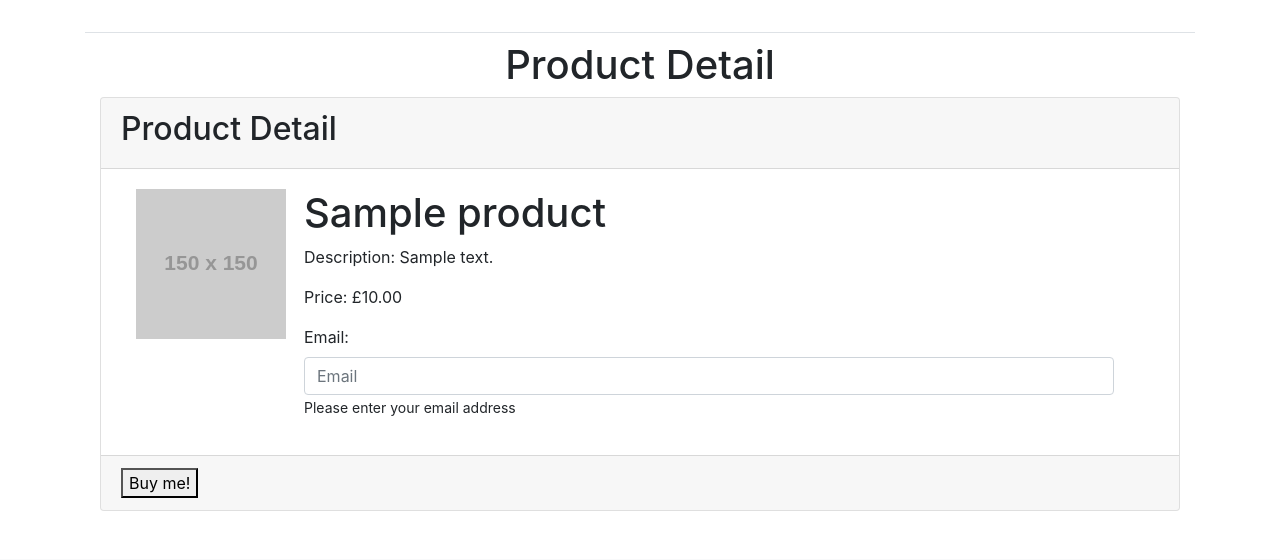
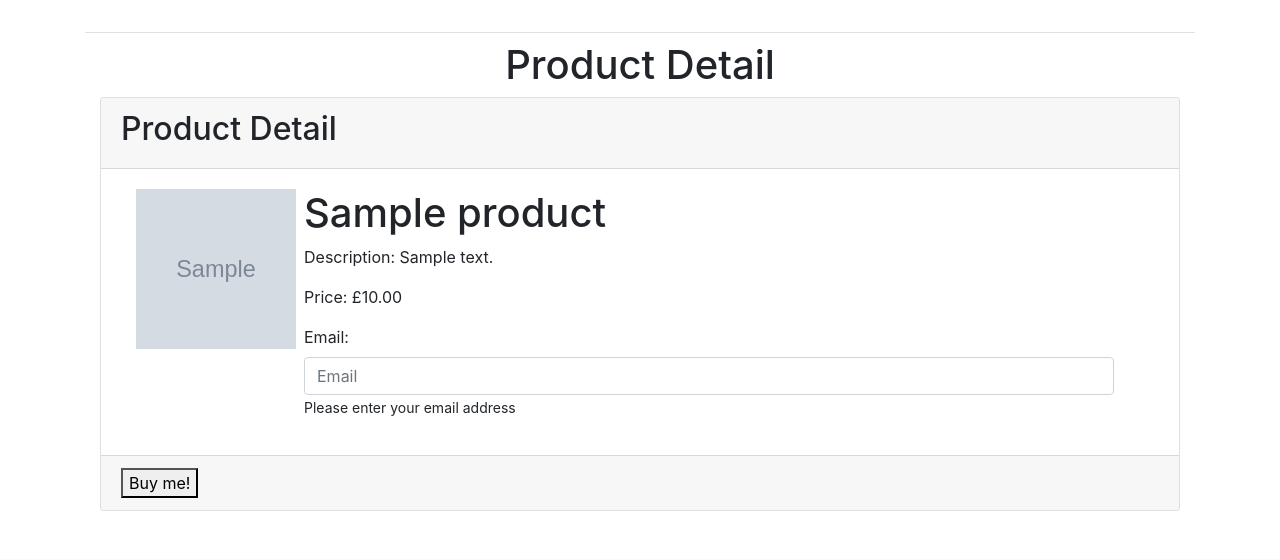
Before and after one commit to AlessioMartello/art_shop, a Django app: page /stripe_payments/detail/1/ in a window 1280 px wide. Shown: the part 91-651 px from the top of the page. Run offline with Django 3.2, Linux system fonts and the light colour scheme; tables that the repository leaves empty hold one stand-in row (values such as "Sample post"); grey boxes marked "Sample" are stand-in pictures; grey boxes labelled with a size stand in for pictures from a placeholder-image service; some libraries are stand-ins or nearby versions.

Commit message:
updated staticfile url in html detail

```diff
--- a/aless_art_shop/templates/aless_art_shop/product_detail.html
+++ b/aless_art_shop/templates/aless_art_shop/product_detail.html
@@ -11,7 +11,7 @@
         <div class="card-body">
             <div class="container row">
                 <div class="col-md-2">
-                    <img src="https://dummyimage.com/150x150.gif?text={{ object.name }}" alt="">
+                    <img src=" {{ object.photo.url }}" alt="" style="width:10rem;height:10rem";>
                 </div>
                 <div class="col-md-10">
                     <h1>{{ object.product_name }}</h1>
```
